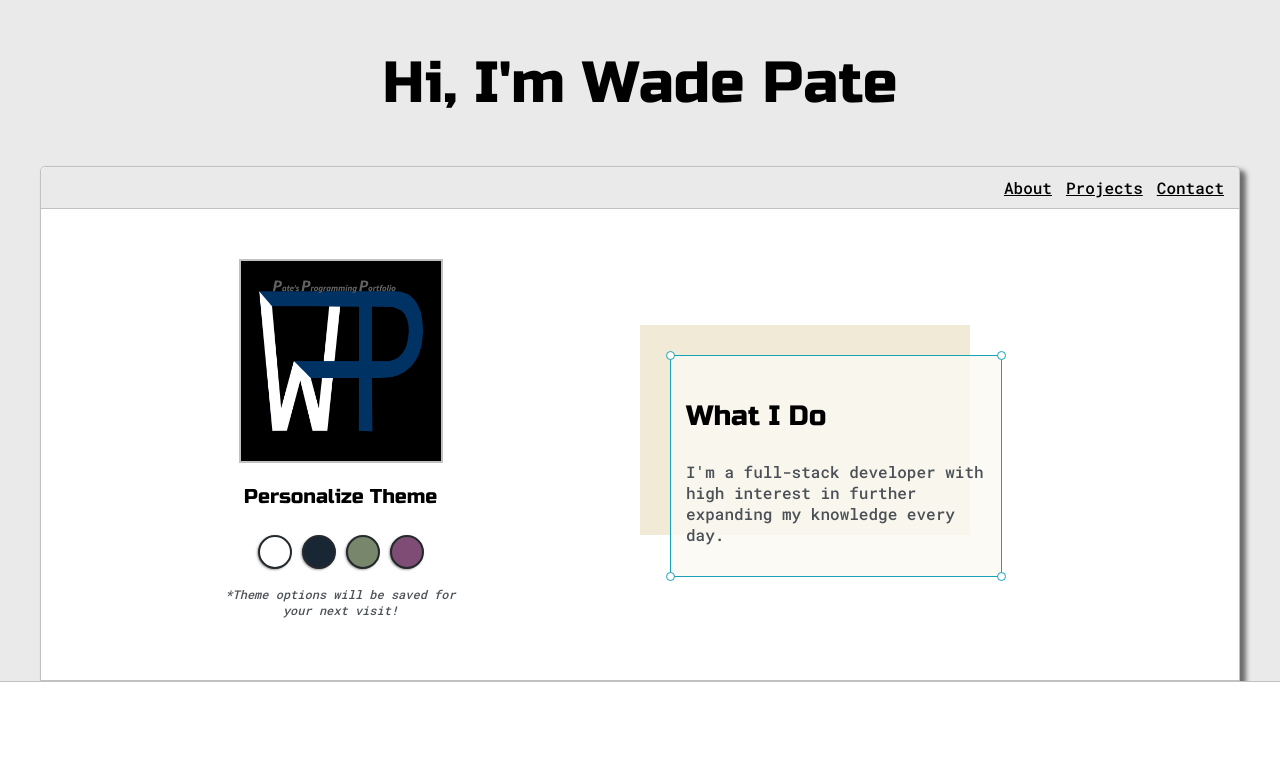
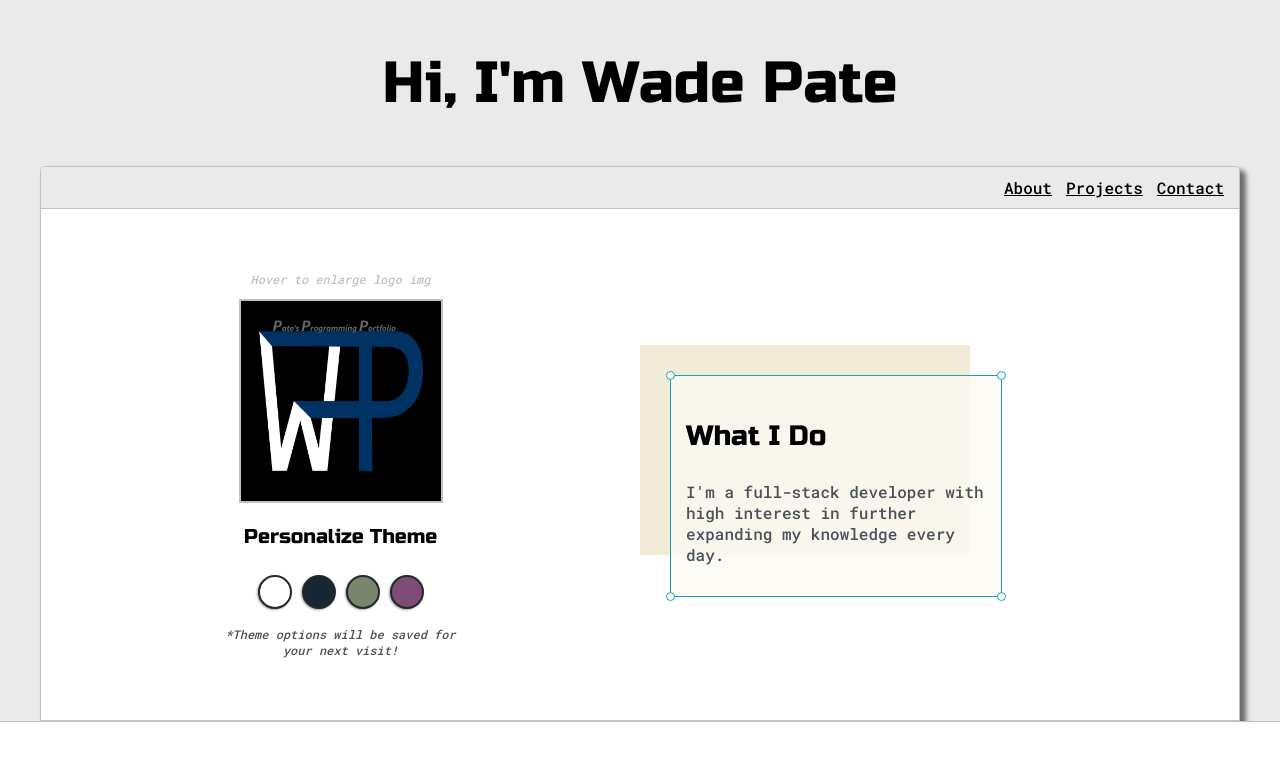
Before and after one commit to Dozr13/wadePatePort, a plain HTML site: page index.html in a window 1280 px wide. Shown: the top 760 px of the page. Drawn offline with Linux system fonts and the light colour scheme; some packages are replaced by stand-ins of ours; a script that the page names is missing.

Commit message:
added text above logo image stating 'hover to enlarge' and a new id for the text style

```diff
--- a/index.html
+++ b/index.html
@@ -4,6 +4,9 @@
     <meta charset="UTF-8" />
     <meta name="viewport" content="width=device-width, initial-scale=1.0" />
     <title>~Pate's Programming Portfolio~ by: Wade Pate</title>
+    <meta name="Description" content="My personal portfolio displaying my work!">
+    <meta name="Keywords" content="html, css, js, vue.js, python, awesome, learning, experience, wade, pate, code, programming, self, taught, job, career, me, work, effects, cool, life, love, passion, change, driven">
+    <meta name="Author" content="Wade Pate">
 
     <!-- Edit this to preffered larger text font -->
     <link rel="preconnect" href="https://fonts.gstatic.com" />
@@ -43,6 +46,7 @@
             </ul>
           </div>
           <div class="left-column">
+            <p id="hover-note">Hover to enlarge logo img</p>
             <img id="logo_pic" src="img/Logo.jpg" alt="Logo Image" />
             <h5 style="text-align: center; line-height: 0">
               Personalize Theme
--- a/style.css
+++ b/style.css
@@ -214,6 +214,13 @@ h6 { font-size: 15px; }
     background-color: #7e4c74;
 }
 
+#hover-note{
+    font-size: 12px;
+    font-style: italic;
+    text-align: center;
+    opacity: 35%;
+}
+
 #settings-note{
     font-size: 12px;
     font-style: italic;
```
